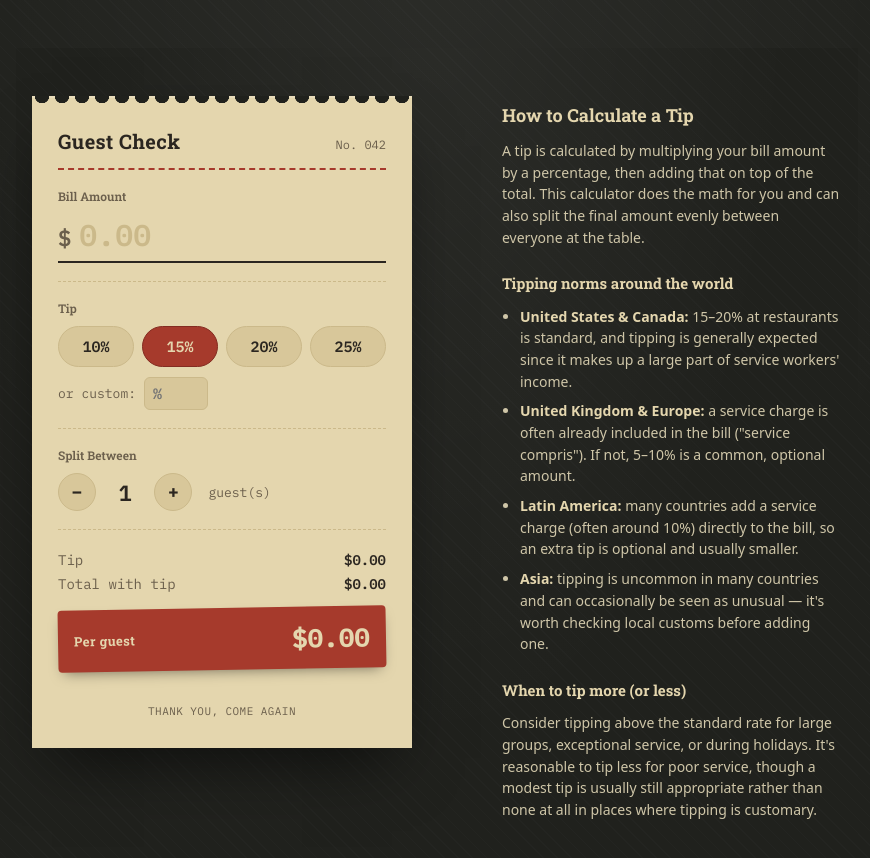
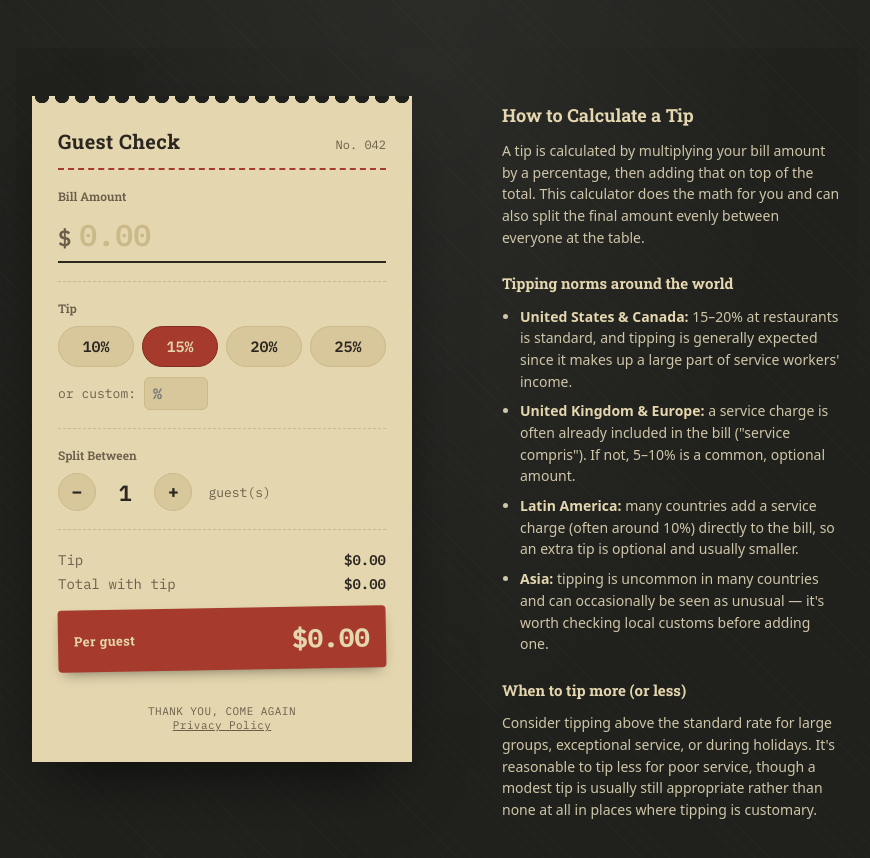
Before and after one commit to tutumyrw/Tiply, a plain HTML site: page index.html in a window 1280 px wide. Shown: the whole page, without its empty margins (203-1073 px from the left). Drawn offline with Linux system fonts and the light colour scheme.

Commit message:
Update footer to include Privacy Policy link
Added a privacy policy link to the footer.

```diff
--- a/index.html
+++ b/index.html
@@ -261,6 +261,11 @@
     letter-spacing: 0.04em;
   }
 
+  footer a {
+    color: var(--ink-soft);
+    text-decoration: underline;
+  }
+
   .guide {
     width: 100%;
     max-width: 340px;
@@ -336,7 +341,7 @@
     </div>
   </section>
 
-  <footer>THANK YOU, COME AGAIN</footer>
+  <footer>THANK YOU, COME AGAIN<br><a href="privacy.html">Privacy Policy</a></footer>
 </div>
 
 <article class="guide">
```
